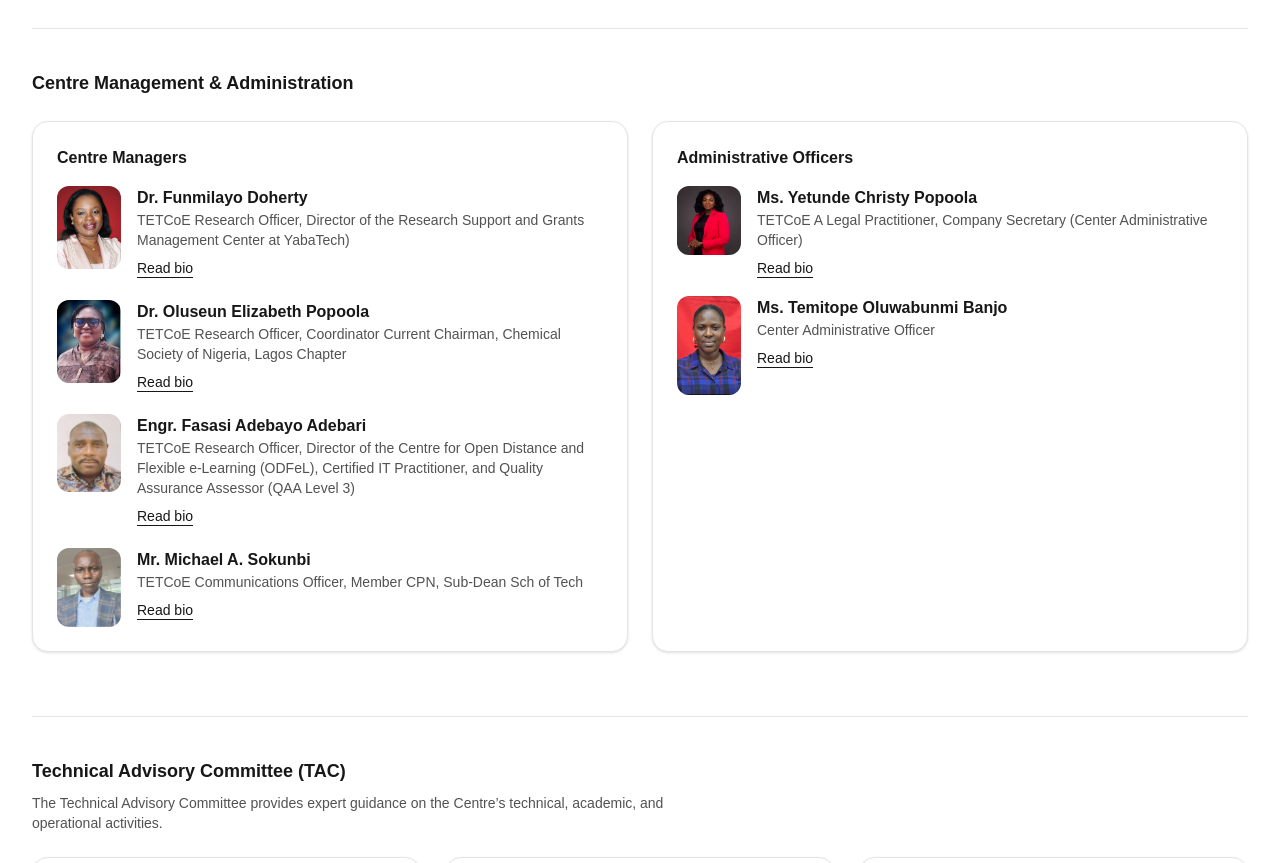
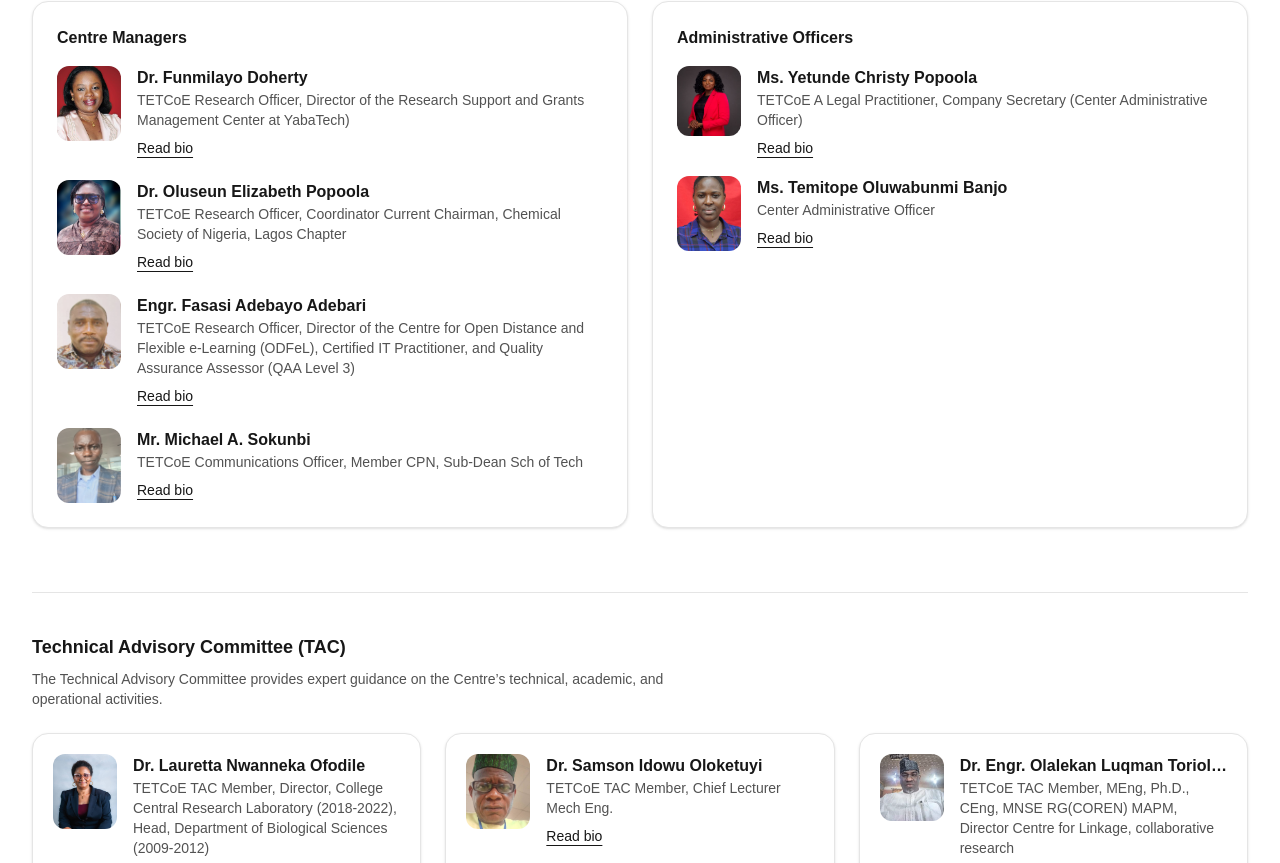
Before and after one commit to warythebutterfly/tetcoe, a Next.js app: page /governance in a window 1280 px wide. Shown: the part 637-1500 px from the top of the page. Built offline with nearby package versions, Linux system fonts and the light colour scheme.

Commit message:
fix: partners, governance

```diff
--- a/src/app/governance/page.tsx
+++ b/src/app/governance/page.tsx
@@ -15,7 +15,7 @@ export default function GovernancePage() {
 
         {/* Leadership overview */}
         <div className="mt-10 grid gap-6 lg:grid-cols-2">
-          <Card className="p-6">
+          {/* <Card className="p-6">
             <h3 className="font-semibold text-neutral-900">
               Result-Based Financing (RBF)
             </h3>
@@ -32,7 +32,7 @@ export default function GovernancePage() {
               <li>• DLI 5: Financial Management</li>
               <li>• DLI 6: Procurement Management</li>
             </ul>
-          </Card>
+          </Card> */}
 
           <Card className="p-6">
             <h3 className="font-semibold text-neutral-900">Centre Director</h3>
@@ -92,7 +92,7 @@ export default function GovernancePage() {
           <div className="mt-6 grid gap-6 sm:grid-cols-2 lg:grid-cols-3">
             {governance.tacMembers.map((m) => (
               <Card key={m.name} className="p-5">
-                <BoardMemberCard member={m} variant="grid" />
+                <BoardMemberCard member={m}  />
               </Card>
             ))}
           </div>
--- a/src/app/partners/page.tsx
+++ b/src/app/partners/page.tsx
@@ -20,7 +20,12 @@ export default function PartnersPage() {
               className="flex flex-col items-center text-center"
             >
               {/* Logo container */}
-              <div className="flex h-24 w-full items-center justify-center rounded-2xl border border-neutral-200 bg-white px-6">
+              <div className="flex h-24 w-full items-center justify-center rounded-2xl border border-neutral-200 bg-white px-6 transition-all duration-300
+             hover:-translate-y-1 hover:border-green-400/80 hover:shadow-md">
+              <div
+              key={partner.name}
+              className="group flex items-center justify-center rounded-xl bg-white px-6 py-4"
+            >
               <Image
                 src={partner.photo}
                 alt={partner.name}
@@ -28,6 +33,7 @@ export default function PartnersPage() {
                 height={80}
                 className="max-h-12 w-auto object-contain"
               />
+            </div>
               </div>
 
               {/* Text */}
--- a/src/components/sections/HomePartners.tsx
+++ b/src/components/sections/HomePartners.tsx
@@ -19,14 +19,14 @@ export default function HomePartners() {
               key={partner.name}
               className="group flex items-center justify-center rounded-xl border border-neutral-200 bg-white px-6 py-4
              transition-all duration-300
-             hover:-translate-y-1 hover:border-green hover:shadow-md"
+             hover:-translate-y-1 hover:border-green-400/80 hover:shadow-md"
             >
               <Image
                 src={partner.photo}
                 alt={partner.name}
                 width={160}
                 height={80}
-                className="max-h-10 w-auto object-contain"
+                className="max-h-12 w-auto object-contain"
               />
             </div>
           ))}
--- a/src/components/ui/Card.tsx
+++ b/src/components/ui/Card.tsx
@@ -81,7 +81,7 @@ export default function BoardMemberCard({
         alt={member.name}
         width={size}
         height={size}
-        className="rounded-xl object-cover shrink-0"
+        className="rounded-xl object-cover shrink-0 max-h-[75px] max-w-[70px]"
       />
 
       <div className="min-w-0">
--- a/src/lib/governance.ts
+++ b/src/lib/governance.ts
@@ -76,7 +76,7 @@ export const governance = {
     {
       name: "Dr. Engr. Olalekan Luqman Toriola-Coker",
       title:
-        "MEng, Ph.D., CEng, MNSE RG(COREN) MAPM, Director Centre for Linkage, collaborative research",
+        "TETCoE TAC Member, MEng, Ph.D., CEng, MNSE RG(COREN) MAPM, Director Centre for Linkage, collaborative research",
       photo: "/img/members/OLALEKAN.png",
       bio: "Dr. Toriola-Coker is a chartered engineer and researcher specializing in construction management, infrastructure, and public-private partnerships. He provides advisory support in cross-disciplinary research, innovation-to-market initiatives, and industry-academic collaboration.",
     },
```
Lines whose indentation alone changed are shown as unchanged.
